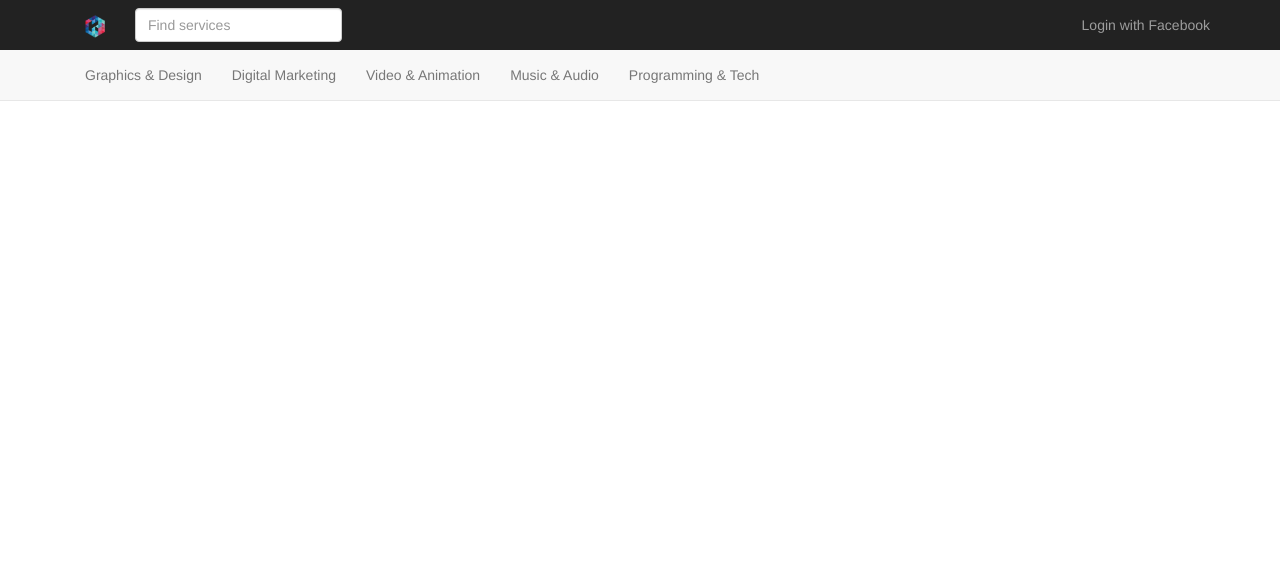
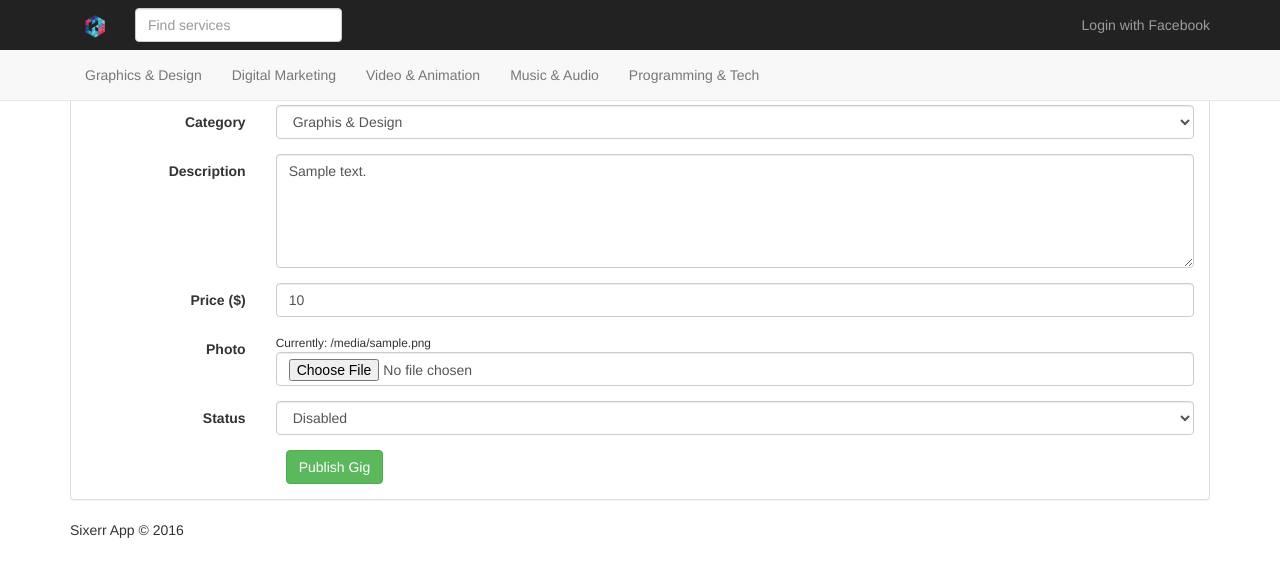
Before and after one commit to JesonDerulo/sixerr, a Django app: template sixerrapp/templates/edit_gig.html in a window 1280 px wide. Shown: the top 577 px of the page. Run offline with Django 3.2, Linux system fonts and the light colour scheme; the template is opened without the code that fills it: most values are stand-ins (such as "Sample title", 1, 10 or a date in 2020); some libraries are stand-ins or nearby versions.

Commit message:
Update Edit_gig 2

```diff
--- a/sixerrapp/templates/edit_gig.html
+++ b/sixerrapp/templates/edit_gig.html
@@ -1,7 +1,79 @@
-{% extends 'base.html'%}
+{%  extends 'base.html' %}
 {% load staticfiles %}
 
+
 {% block page %}
-<p></p>
-I updated Edit Gig Page
-{% endblock%}
+{% if error %}
+    <div class="alert alert-warning alert-dismissible" role="alert">
+     <button type="button" class="close" data-dismiss="alert" aria-label="Close">
+         <span aria-hidden="true">&times;</span>
+     </button>
+        <strong>Warning!</strong>{{ error }}
+    </div>
+{%endif%}
+
+    <div class="panel panel-default">
+     <div class="panel-body">
+         <form class="form-horizontal" method="POST" enctype="multipart/form-data">
+           {% csrf_token %}
+
+             <div class="form-group">
+                 <label class="col-sm-2 control-label">
+                     Gig Title
+                 </label>
+                 <div class="col-sm-10">
+                     <textarea name="title" class="form-control" rows="3">{{ gig.title }}</textarea>
+                 </div>
+             </div>
+             <div class="form-group">
+              <label  class="control-label col-sm-2">Category</label>
+              <div class="col-sm-10">
+                  <select name="category" class="form-control" value="{{ gig.category }}">
+                    <option {% if gig.category == "GD" %} selected {% endif %} value="GD">Graphis & Design</option>
+                    <option {% if gig.category == "DM" %} selected {% endif %} value="DM">Digital & Marketing</option>
+                    <option {% if gig.category == "VA" %} selected {% endif %} value="VA">Video & Animation</option>
+                    <option {% if gig.category == "MA" %} selected {% endif %} value="MA">Music & Video</option>
+                    <option {% if gig.category == "PT" %} selected {% endif %} value="PT">Programming & Tech</option>
+            </select>
+              </div>
+          </div>
+             <div class="form-group">
+               <label class="col-sm-2 control-label">Description</label>
+               <div class="col-sm-10">
+               <textarea name="description" rows="5" class="form-control">{{ gig.description }}</textarea>
+              </div>
+           </div>
+             <div class="form-group">
+               <label class="col-sm-2 control-label">Price ($)</label>
+               <div class="col-sm-10">
+                   <input type="number" class="form-control" value="{{ gig.price }}" name="price">
+               </div>
+           </div>
+             <div class="form-group">
+               <label class="col-sm-2 control-label">Photo</label>
+               <div class="col-sm-10">
+                   <small>Currently: {{ gig.photo }}</small>
+                   <input type="file" class="form-control" name="photo">
+               </div>
+           </div>
+             <div class="form-group">
+                 <label  class="col-sm-2 control-label">Status</label>
+                 <div class="col-sm-10">
+                     <select name="status" class="form-control">
+                         <option value="1" {% if gig.status %} selected {% endif %}>Active</option>
+                         <option value="" {% if not gig.status %} selected {% endif %}>Disabled</option>
+                     </select>
+                 </div>
+             </div>
+             <div class="form-gourp">
+                 <div class="col-sm-offset-2 col-sm-10">
+                     <button type="submit" class="btn btn-success">Publish Gig</button>
+                 </div>
+             </div>
+          </form>
+         </div>
+       </div>
+
+
+
+{% endblock %}
```
Also changed, not shown: sixerrapp/views.py (+17 -1 lines), media/gigs/Hawaii.png (added), media/gigs/kayak.jpg (added).
